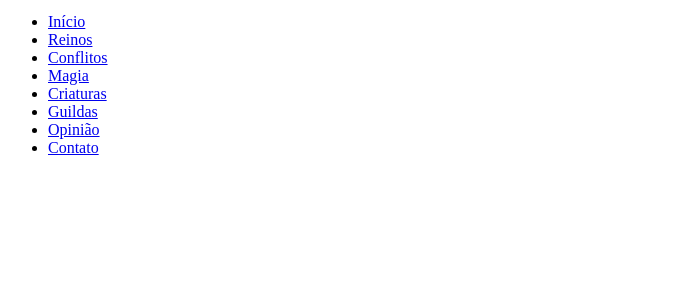
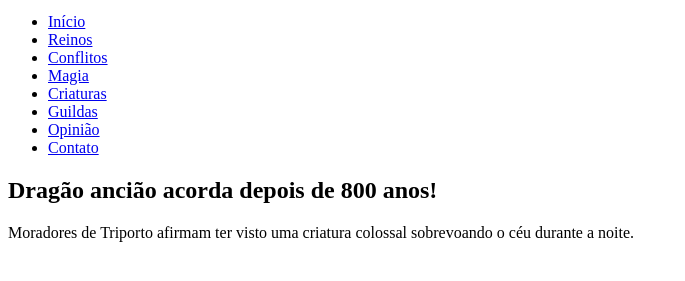
Before and after one commit to luscas737/Projeto-GIT, a plain HTML site: page inicio.html in a window 1280 px wide. Shown: the part 101-382 px from the top of the page, without its empty margins (0-685 px from the left). Drawn offline with Linux system fonts and the light colour scheme.

```diff
--- a/inicio.html
+++ b/inicio.html
@@ -22,6 +22,14 @@
         <li><a href="contato.html">Contato</a></li>
     </ul>
 </nav>
+<main>
+
+    <section>
+        <h2>Dragão ancião acorda depois de 800 anos!</h2>
+        <p>Moradores de Triporto afirmam ter visto uma criatura colossal sobrevoando o céu durante a noite.</p>
+    </section>
+
+</main>
 
 </body>
 </html>
```
